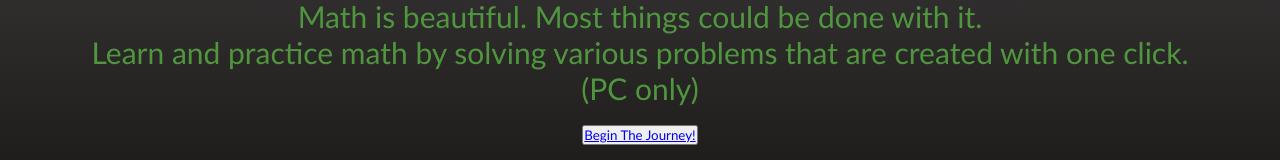
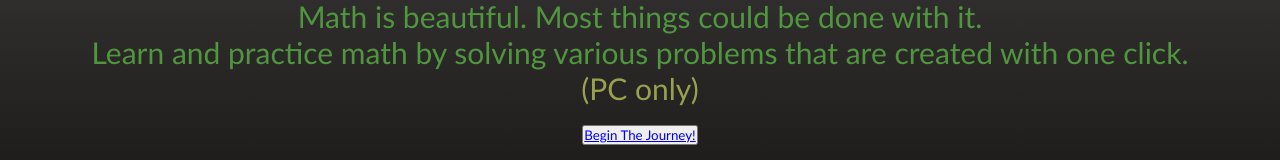
Before and after one commit to Boiiterra/math_problem_generator_app, a plain HTML site: page docs/index.html in a window 1280 px wide. Shown: the part 576-736 px from the top of the page. Drawn offline with Linux system fonts and the light colour scheme.

Commit message:
Highlighted some important text

```diff
--- a/docs/styles.css
+++ b/docs/styles.css
@@ -211,6 +211,10 @@
     color: #50963f;
 }
 
+.hero__subheading span {
+    color: #99a14e;
+}
+
 .highlight {
     border-bottom: 4px solid #f3f8f8;
 }
```
